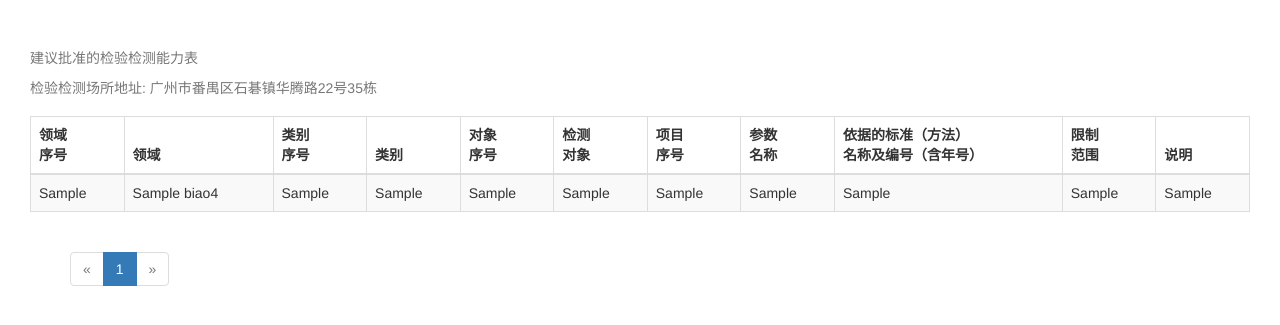
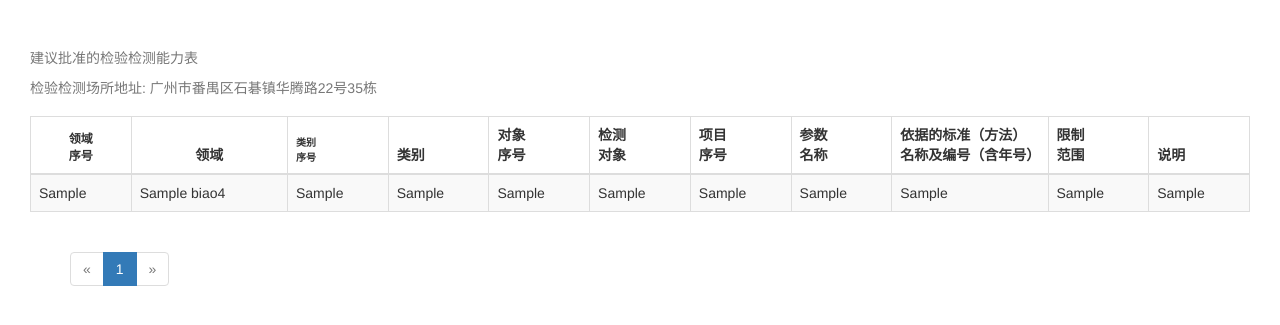
Before and after one commit to cab8816/pythonPRJ, a Django app: page /lstbiao4/ in a window 1280 px wide. Shown: the part 108-433 px from the top of the page. Run offline with Django 3.2, Linux system fonts and the light colour scheme; tables that the repository leaves empty hold one stand-in row (values such as "Sample post"); some libraries are stand-ins or nearby versions.

Commit message:
增加css 控制

```diff
--- a/Xzqapp/settings.py
+++ b/Xzqapp/settings.py
@@ -133,3 +133,9 @@ USE_TZ = True
 # https://docs.djangoproject.com/en/3.0/howto/static-files/
 
 STATIC_URL = '/static/'
+
+STATIC_ROOT = os.path.join(BASE_DIR, 'static')
+
+STATICFILES_DIRS = [
+    ('css', os.path.join(STATIC_ROOT, 'css')),
+]
--- /dev/null
+++ b/static/css/main.css
@@ -0,0 +1,57 @@
+
+.headline{
+    vertical-align: center;
+    padding: 8px;
+}
+
+.lyxh {
+    width: 31px;
+    vertical-align: bottom;
+    text-align: center;
+    font-size: 12px;
+    height: 56px;
+    border: 1px,red,dashed;
+}
+
+.ly {
+    text-align: center;
+    vertical-align: middle;
+    width: 100px;
+    height: 50px;
+    padding: 8px;
+}
+
+.lbxh {
+    width: 45px;
+    font-size: 10px;
+}
+.lb{
+    width: 20px;
+}
+.dxxh {
+    width: 50px;
+}
+
+.jcdx{
+    width: 50px;
+}
+
+.xmxh {
+    width: 50px;
+}
+
+.cxmc {
+    width: 50px;
+}
+
+.jcyj {
+    width: 100px;
+}
+
+.xzfw {
+    width: 50px;
+}
+
+.sm{
+    width: 50px;
+}
--- a/templates/base.html
+++ b/templates/base.html
@@ -5,6 +5,7 @@
     <title>资质评审报告管理</title>
     <title>Bootstrap 实例 - 默认的导航栏</title>
     <link rel="stylesheet" href="https://cdn.staticfile.org/twitter-bootstrap/3.3.7/css/bootstrap.min.css">
+    <link rel="stylesheet" href="/static/css/main.css">
     <script src="https://cdn.staticfile.org/jquery/2.1.1/jquery.min.js"></script>
     <script src="https://cdn.staticfile.org/twitter-bootstrap/3.3.7/js/bootstrap.min.js"></script>
 </head>
--- a/templates/biao4.html
+++ b/templates/biao4.html
@@ -8,18 +8,18 @@
         <p>检验检测场所地址: 广州市番禺区石碁镇华腾路22号35栋</p>
     </caption>
 	<thead>
-		<tr>
-			<th>领域<br>序号</th>
-			<th>领域</th>
-			<th>类别<br>序号</th>
-			<th>类别</th>
-			<th>对象<br>序号</th>
-			<th>检测<br>对象</th>
-			<th>项目<br>序号</th>
-			<th>参数<br>名称</th>
-			<th>依据的标准（方法）<br>名称及编号（含年号）</th>
-			<th>限制<br>范围</th>
-			<th>说明</th>
+		<tr class="headline">
+			<th class="lyxh">领域<br>序号</th>
+			<th class="ly">领域</th>
+			<th class="lbxh">类别<br>序号</th>
+			<th class="lb">类别</th>
+			<th class="dxxh">对象<br>序号</th>
+			<th class="jcdx">检测<br>对象</th>
+			<th class="xmxh">项目<br>序号</th>
+			<th class="cxmc">参数<br>名称</th>
+			<th class="jcyj">依据的标准（方法）<br>名称及编号（含年号）</th>
+			<th class="xzfw">限制<br>范围</th>
+			<th class="sm">说明</th>
 		</tr>
 	</thead>
 	<tbody>
```
